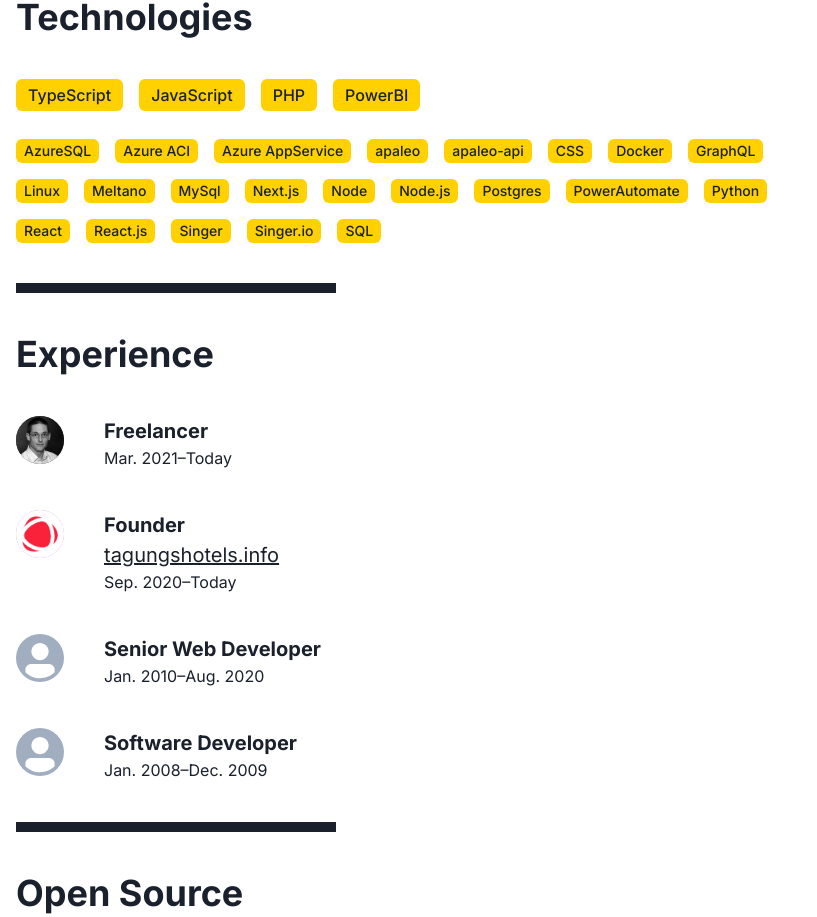
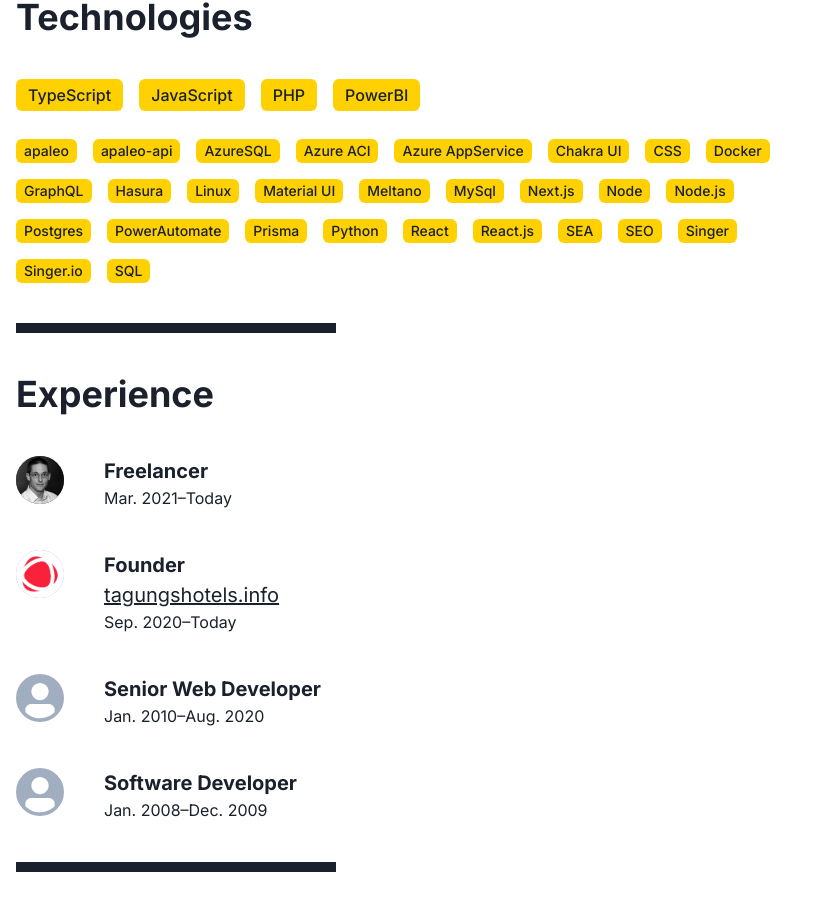
Before and after one commit to felixkoch/felixkoch.de, a Next.js app: page / in a window 1280 px wide. Shown: the part 800-1717 px from the top of the page, without its empty margins (0-817 px from the left). Built offline with nearby package versions, Linux system fonts and the light colour scheme.

Commit message:
add technologies

```diff
--- a/pages/index.tsx
+++ b/pages/index.tsx
@@ -65,7 +65,7 @@ const Home: NextPage = () => {
           </Wrap>
           <Wrap spacing={4} mb={10} maxWidth="3xl">
             {
-              ['AzureSQL', 'Azure ACI', 'Azure AppService', 'apaleo', 'apaleo-api', 'CSS', 'Docker', 'GraphQL', 'Linux', 'Meltano', 'MySql', 'Next.js', 'Node', 'Node.js', 'Postgres', 'PowerAutomate', 'Python', 'React', 'React.js', 'Singer', 'Singer.io', 'SQL'].map(t => <Tag key={t} size="md" variant="solid" colorScheme="brand" color="gray.800">{t}</Tag>)
+              ['apaleo', 'apaleo-api', 'AzureSQL', 'Azure ACI', 'Azure AppService', 'Chakra UI', 'CSS', 'Docker', 'GraphQL', 'Hasura', 'Linux', 'Material UI', 'Meltano', 'MySql', 'Next.js', 'Node', 'Node.js', 'Postgres', 'PowerAutomate', 'Prisma', 'Python', 'React', 'React.js', 'SEA', 'SEO', 'Singer', 'Singer.io', 'SQL'].map(t => <Tag key={t} size="md" variant="solid" colorScheme="brand" color="gray.800">{t}</Tag>)
             }
           </Wrap>
         </Box>
```
